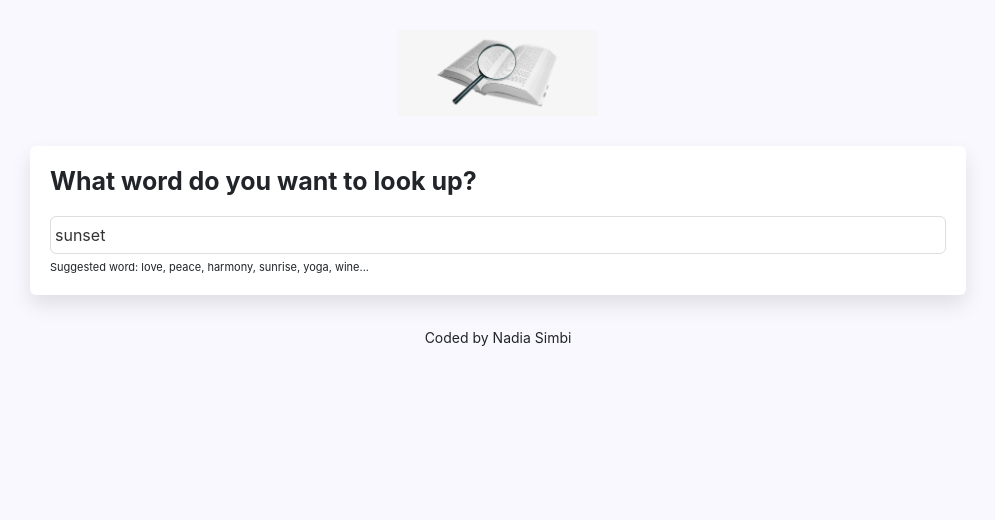
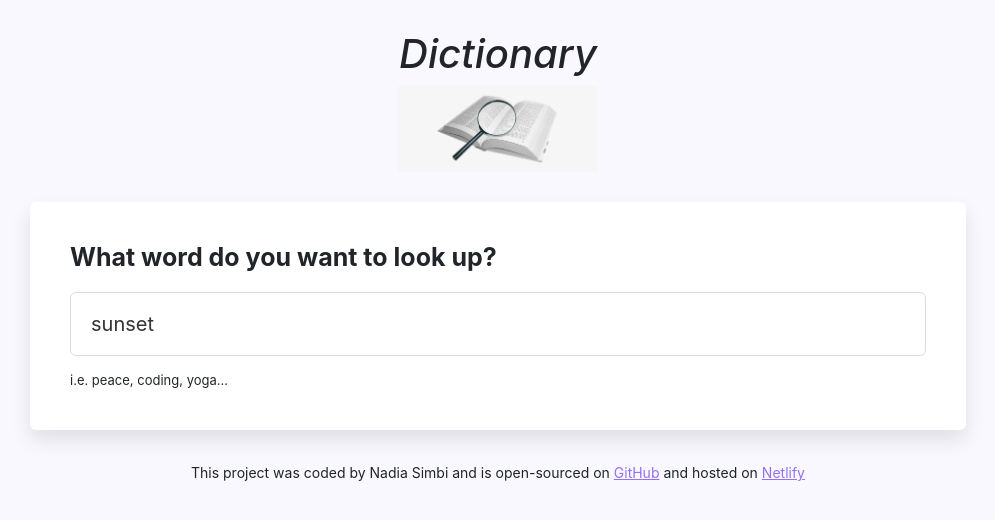
Before and after one commit to Nadia-si/dictionary-project, a React (Create React App) app: page / in a window 1280 px wide. Shown: the top 520 px of the page, without its empty margins (142-1137 px from the left). Built offline with nearby package versions, Linux system fonts and the light colour scheme; no server answers.

Commit message:
Added a heading text and made some CSS changes

```diff
--- a/src/App.js
+++ b/src/App.js
@@ -7,6 +7,9 @@ export default function App() {
     <div className="App">
       <div className="container">
         <header className="App-header">
+          <h1 className="heading text-center">
+            <em>Dictionary</em>
+          </h1>
           <img
             src={dictionary}
             className="App-image img-fluid"
@@ -17,7 +20,24 @@ export default function App() {
           <Dictionary defaultKeyword="sunset" />
         </main>
         <footer className="App-footer">
-          <small>Coded by Nadia Simbi</small>
+          <small>
+            This project was coded by Nadia Simbi and is open-sourced on{" "}
+            <a
+              href="https://github.com/Nadia-si/dictionary-project"
+              target="_blank"
+              rel="noreferrer"
+            >
+              GitHub
+            </a>{" "}
+            and hosted on{" "}
+            <a
+              href="https://chipper-genie-2b71d0.netlify.app/"
+              target="_blank"
+              rel="noreferrer"
+            >
+              Netlify
+            </a>
+          </small>
         </footer>
       </div>
     </div>
--- a/src/Dictionary.css
+++ b/src/Dictionary.css
@@ -1,6 +1,6 @@
 .Dictionary section {
   background: white;
-  padding: 20px;
+  padding: 40px;
   border-radius: 6px;
   box-shadow: 0 10px 20px rgb(0 0 0 /10%);
   margin: 10px 0;
@@ -14,13 +14,14 @@
 
 .Dictionary input {
   width: 100%;
-  padding: 6px 4px;
+  padding: 16px 20px;
   border: 1px solid #ddd;
   border-radius: 6px;
   color: #333;
+  font-size: 20px;
 }
 
 .Dictionary .hint {
-  font-size: 11px;
-  margin-top: 5px;
+  font-size: 13px;
+  margin-top: 15px;
 }
--- a/src/Dictionary.js
+++ b/src/Dictionary.js
@@ -17,6 +17,7 @@ export default function Dictionary(props) {
     //console.log(response.data.photos);
     setPhotos(response.data.photos);
   }
+
   function search() {
     //Documentation: https://www.shecodes.io/learn/apis/dictionary
     let apiKey = "c4b3dfaa8904f4of737ct5948a4098ce";
@@ -50,11 +51,12 @@ export default function Dictionary(props) {
               type="search"
               onChange={handleSearch}
               defaultValue={props.defaultKeyword}
+              placeholder="Search for a word"
+              class="form-control"
+              autoComplete="off"
             />
           </form>
-          <div className="hint">
-            Suggested word: love, peace, harmony, sunrise, yoga, wine...
-          </div>
+          <div className="hint">i.e. peace, coding, yoga...</div>
         </section>
         <Results result={results} />
         <Photos photos={photos} />
```
